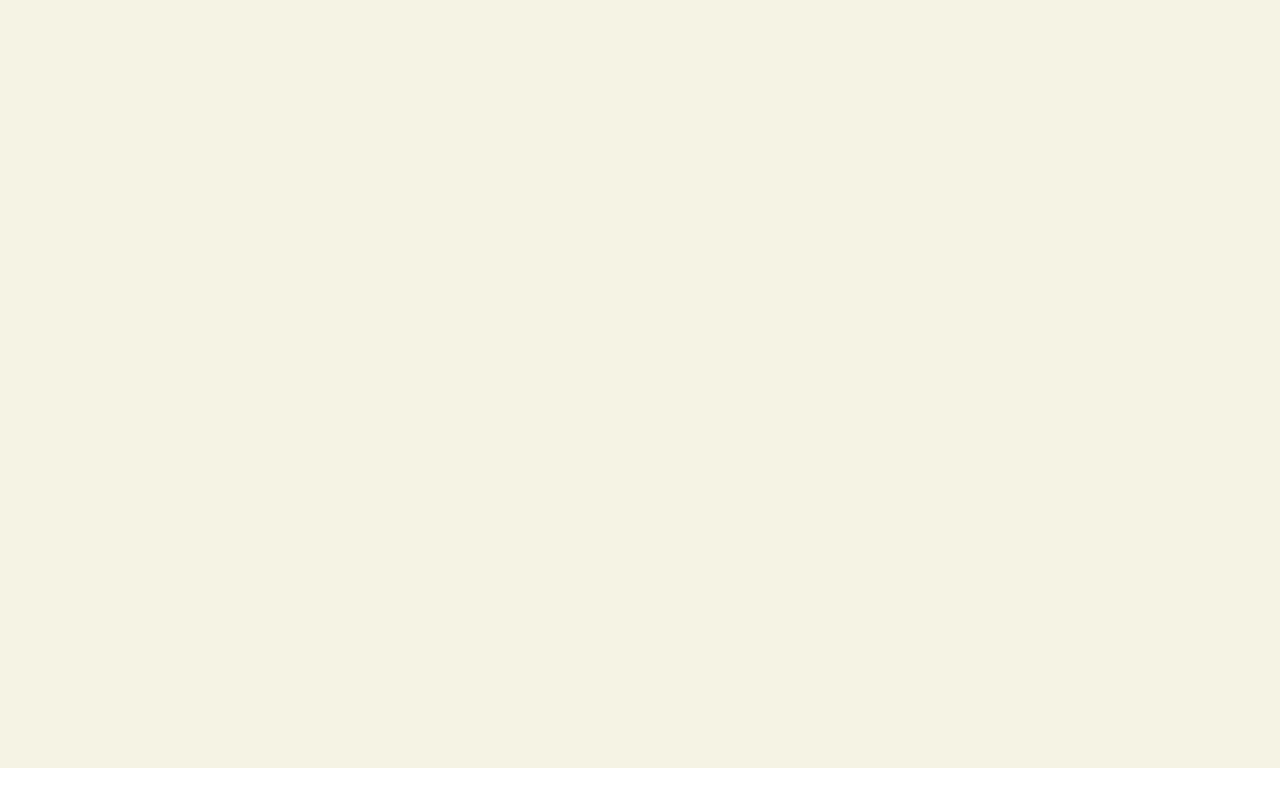
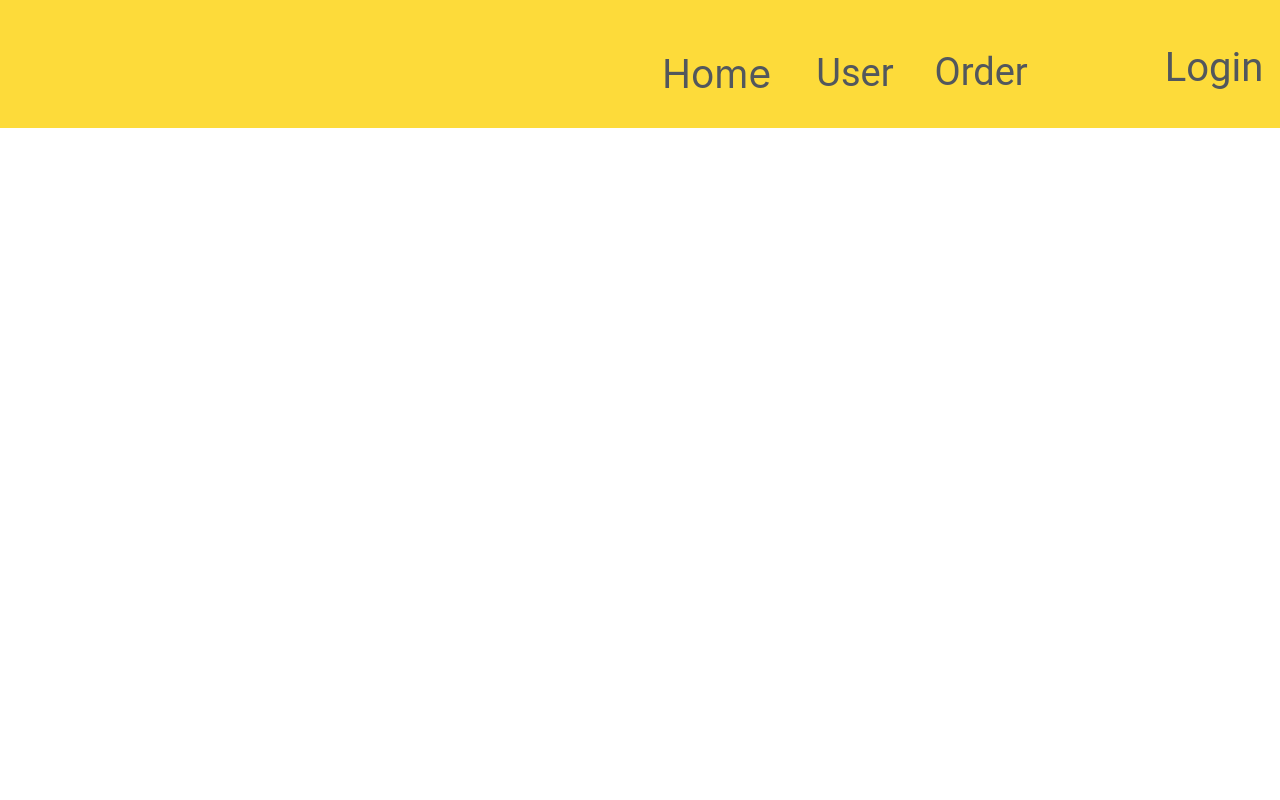
Before and after one commit to gilbertttsubay/adminLaundry, a React (Create React App) app: page / in a window 1280 px wide. Shown: the top 800 px of the page. Built offline with nearby package versions, Linux system fonts and the light colour scheme.

Commit message:
make header basic

```diff
--- a/src/ConstantComponent/Header/Header.js
+++ b/src/ConstantComponent/Header/Header.js
@@ -8,8 +8,13 @@ class Header extends Component {
   }
   render() {
     return (
-      <div className="allContainer">
-        <div></div>
+      <div className="container">
+        <div className="containerMenu">
+          <span className="spanHome">Home</span>
+          <span className="spanUser">User</span>
+          <span className="spanOrder">Order</span>
+          <span className="spanLogin">Login</span>
+        </div>
       </div>
     );
   }
--- a/src/ConstantComponent/Header/header.css
+++ b/src/ConstantComponent/Header/header.css
@@ -1,11 +1,3 @@
-.allContainer {
-  width: 1366px;
-  height: 768px;
-  background-color: rgba(246, 244, 230, 1);
-  flex-direction: column;
-  display: flex;
-}
-
 .container {
   width: 1366px;
   height: 128px;
@@ -14,12 +6,49 @@
   display: flex;
 }
 
-/* .containerMenu {
-  height: 52px;
+.containerMenu {
+  height: 53px;
   flex-direction: row;
   display: flex;
   flex: 1 1 0%;
-  margin-right: 110px;
+  margin-right: 109px;
   margin-left: 662px;
   margin-top: 44px;
-} */
+}
+
+.spanHome {
+  font-style: normal;
+  font-weight: 400;
+  color: rgba(82, 87, 93, 1);
+  font-size: 39px;
+  margin-top: 6px;
+}
+
+.spanUser {
+  font-family: Roboto;
+  font-style: normal;
+  font-weight: 400;
+  color: rgba(82, 87, 93, 1);
+  font-size: 38px;
+  margin-left: 45px;
+  margin-top: 7px;
+}
+
+.spanOrder {
+  font-family: Roboto;
+  font-style: normal;
+  font-weight: 400;
+  color: rgba(82, 87, 93, 1);
+  font-size: 38px;
+  margin-left: 41px;
+  margin-top: 6px;
+}
+
+.spanLogin {
+  font-family: Roboto;
+  font-style: normal;
+  font-weight: 400;
+  color: rgba(82, 87, 93, 1);
+  font-size: 40px;
+  margin-left: 137px;
+}
```
